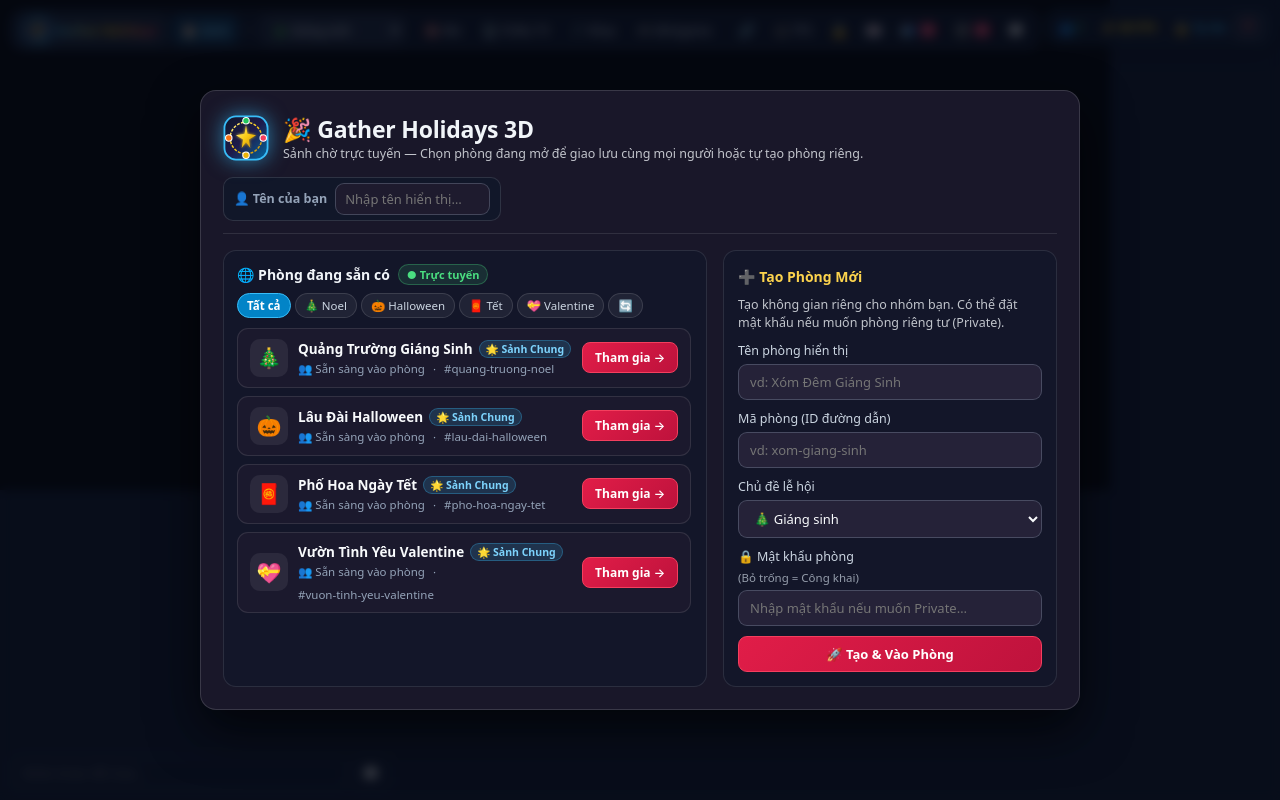
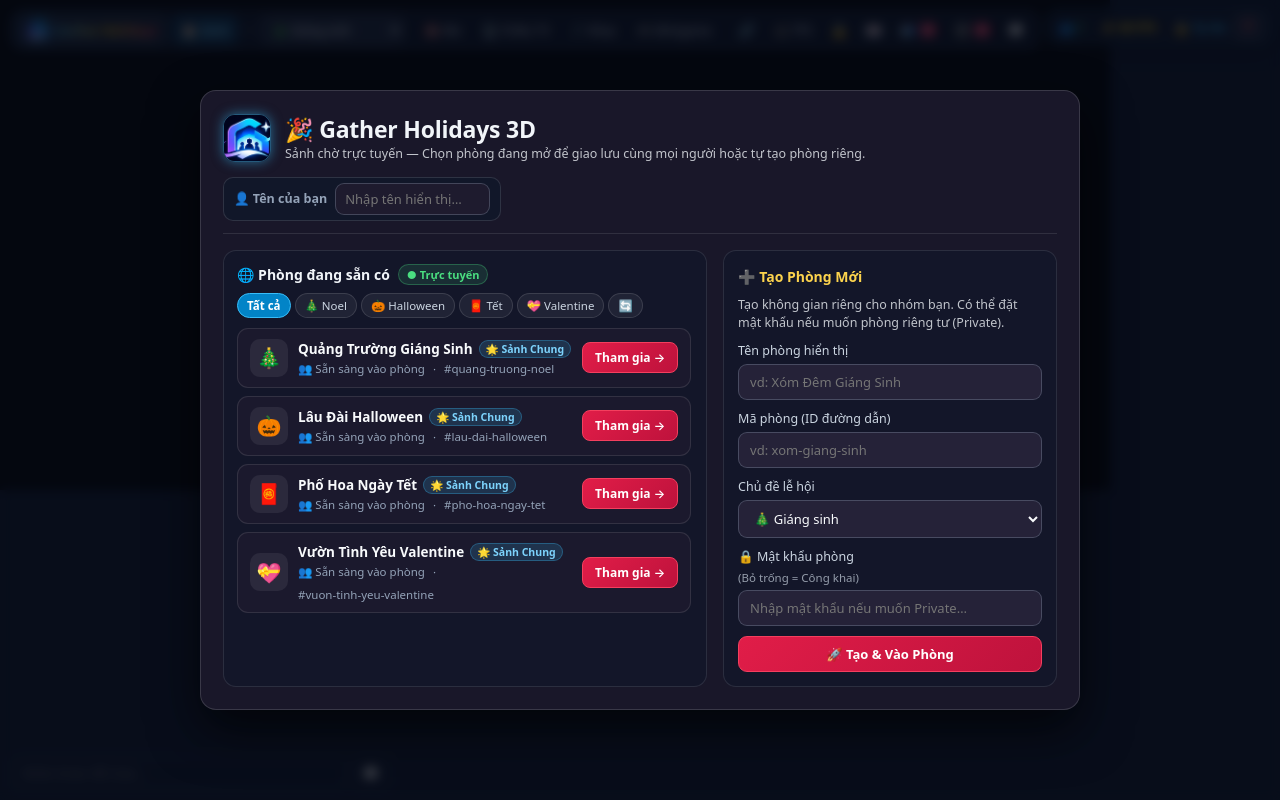
Before and after one commit to lukhachyaros/Gather_Holidays, a plain HTML site: page index.html in a window 1280 px wide. Drawn offline with nearby package versions, Linux system fonts and the light colour scheme.

Commit message:
docs: add official banner & logo, revamp README and update in-game logos

```diff
--- a/css/style.css
+++ b/css/style.css
@@ -250,7 +250,7 @@ kbd{background:#334155;border:1px solid #64748b;border-radius:4px;padding:1px 5p
   background:rgba(255,255,255,.06);border:1px solid rgba(56,189,248,.35);
   margin-right:3px;user-select:none;
 }
-.dock-logo-img{width:22px;height:22px;filter:drop-shadow(0 0 6px rgba(56,189,248,.6))}
+.dock-logo-img{width:22px;height:22px;border-radius:6px;object-fit:cover;box-shadow:0 0 6px rgba(56,189,248,.6)}
 .dock-logo-title{
   font-size:12px;font-weight:700;letter-spacing:.3px;
   background:linear-gradient(90deg,#38bdf8,#facc15,#f43f5e);
--- a/index.html
+++ b/index.html
@@ -4,7 +4,7 @@
 <meta charset="utf-8">
 <meta name="viewport" content="width=device-width,initial-scale=1">
 <title>Gather Holidays 3D 🎄🎃🧧💝</title>
-<link rel="icon" type="image/svg+xml" href="favicon.svg">
+<link rel="icon" type="image/jpeg" href="assets/logo.jpg">
 <link rel="stylesheet" href="css/style.css">
 <script type="importmap">
 { "imports": {
@@ -19,7 +19,7 @@
   <div class="panel lobby-panel">
     <div class="lobby-header">
       <div style="display:flex;align-items:center;gap:14px">
-        <img src="favicon.svg" alt="Gather Holidays Logo" style="width:46px;height:46px;filter:drop-shadow(0 0 10px rgba(56,189,248,.6))">
+        <img src="assets/logo.jpg" alt="Gather Holidays Logo" style="width:48px;height:48px;border-radius:12px;object-fit:cover;border:1px solid rgba(56,189,248,.4);box-shadow:0 0 12px rgba(56,189,248,.5)">
         <div>
           <h1>🎉 Gather Holidays 3D</h1>
           <p class="sub">Sảnh chờ trực tuyến — Chọn phòng đang mở để giao lưu cùng mọi người hoặc tự tạo phòng riêng.</p>
@@ -91,7 +91,7 @@
 <!-- Compact Top Navigation Dock -->
 <div id="topbar" class="top-dock">
   <div class="brand-dock" title="Gather Holidays 3D">
-    <img src="favicon.svg" alt="Logo" class="dock-logo-img">
+    <img src="assets/logo.jpg" alt="Logo" class="dock-logo-img">
     <span class="dock-logo-title">Gather Holidays</span>
   </div>
   <button id="btnLobby" class="dock-btn accent" title="Mở Sảnh chờ (Danh sách phòng & Đổi phòng)">🏠 Sảnh</button>
```
Also changed, not shown: README.md, assets/banner.jpg (added), assets/logo.jpg (added).
